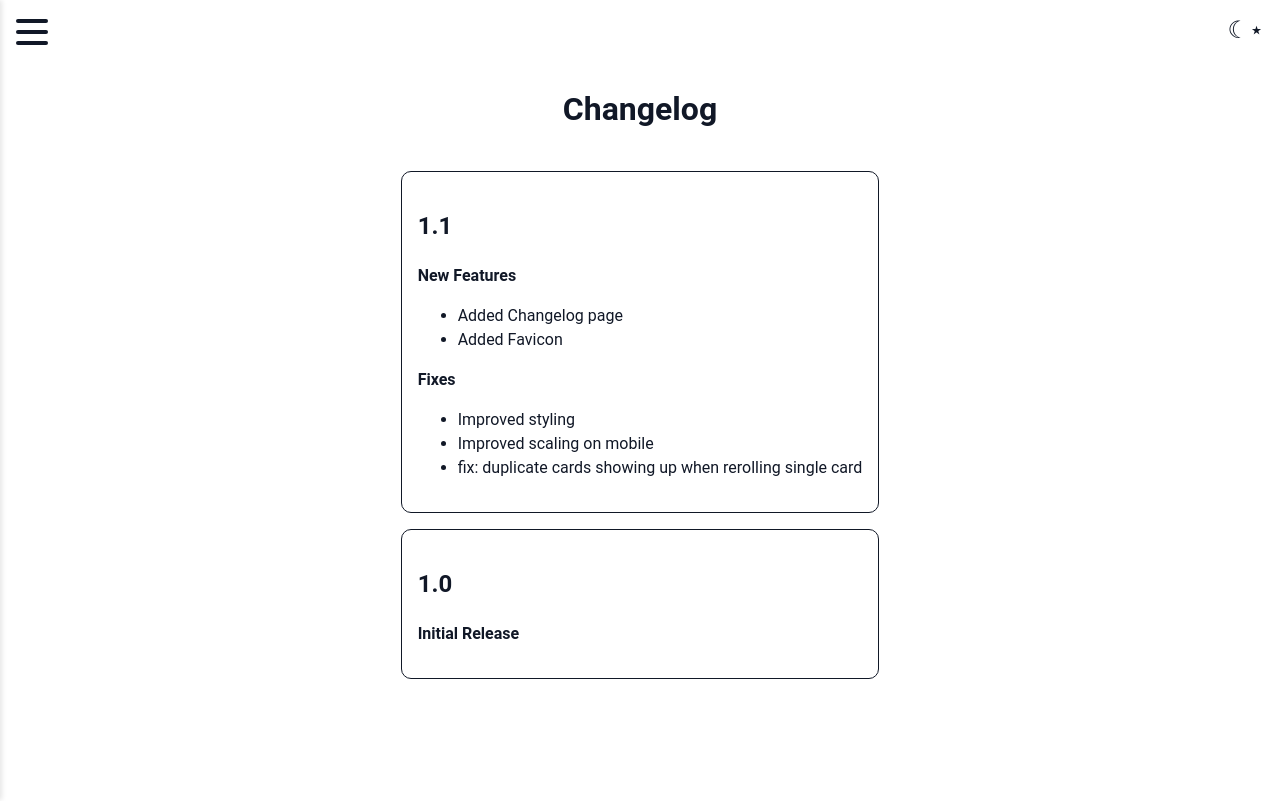
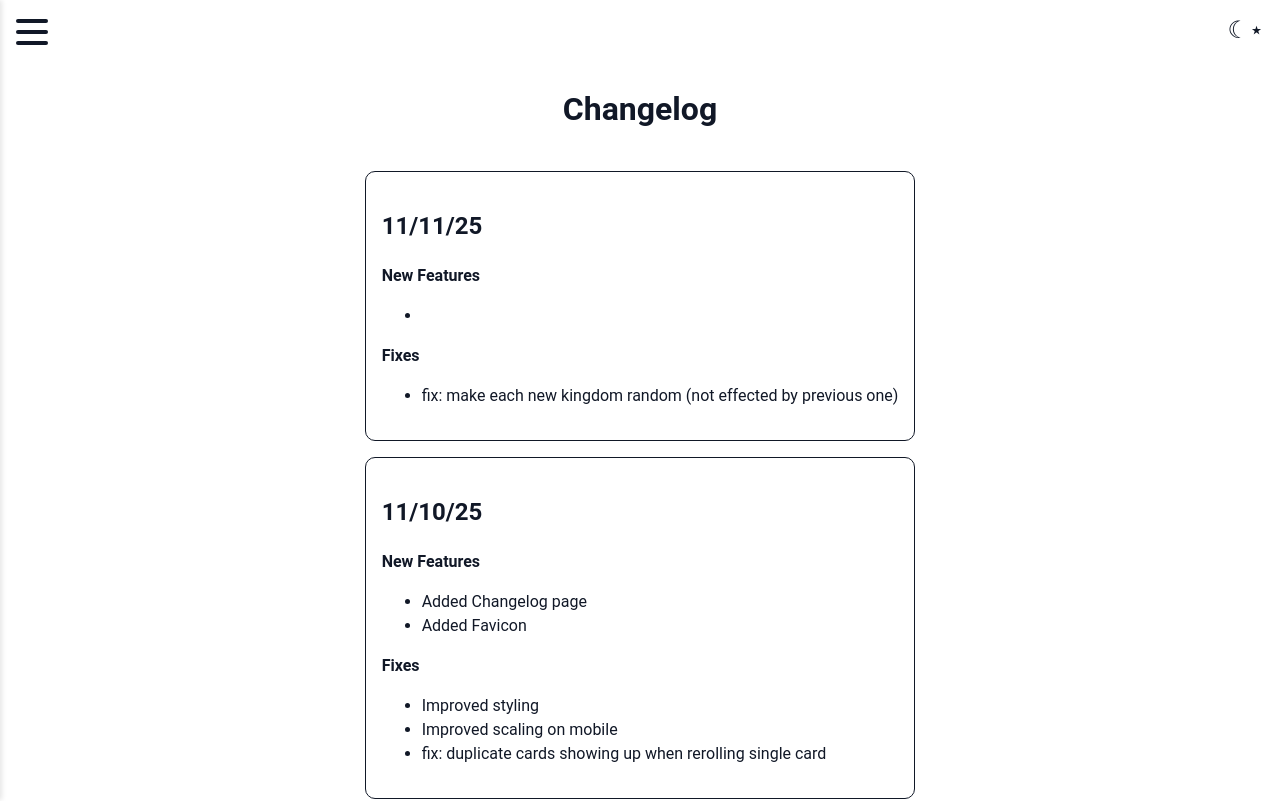
Before and after one commit to JHocevar/dominion, a SvelteKit app: page /changelog in a window 1280 px wide. Shown: the top 801 px of the page. Built offline with nearby package versions, Linux system fonts and the light colour scheme.

Commit message:
fix: clear kingdom before getting available cards

```diff
--- a/src/routes/changelog/+page.svelte
+++ b/src/routes/changelog/+page.svelte
@@ -2,7 +2,20 @@
 
 <div class="container">
   <div class="item">
-    <h2>1.1</h2>
+    <h2>11/11/25</h2>
+    <p>New Features</p>
+    <ul>
+      <li></li>
+    </ul>
+
+    <p>Fixes</p>
+    <ul>
+      <li>fix: make each new kingdom random (not effected by previous one)</li>
+    </ul>
+  </div>
+
+  <div class="item">
+    <h2>11/10/25</h2>
     <p>New Features</p>
     <ul>
       <li>Added Changelog page</li>
@@ -18,7 +31,7 @@
   </div>
 
   <div class="item">
-    <h2>1.0</h2>
+    <h2>11/5/25</h2>
     <p>Initial Release</p>
   </div>
 </div>
```
Also changed, not shown: src/lib/functions/generator.ts (+3 -6 lines).
